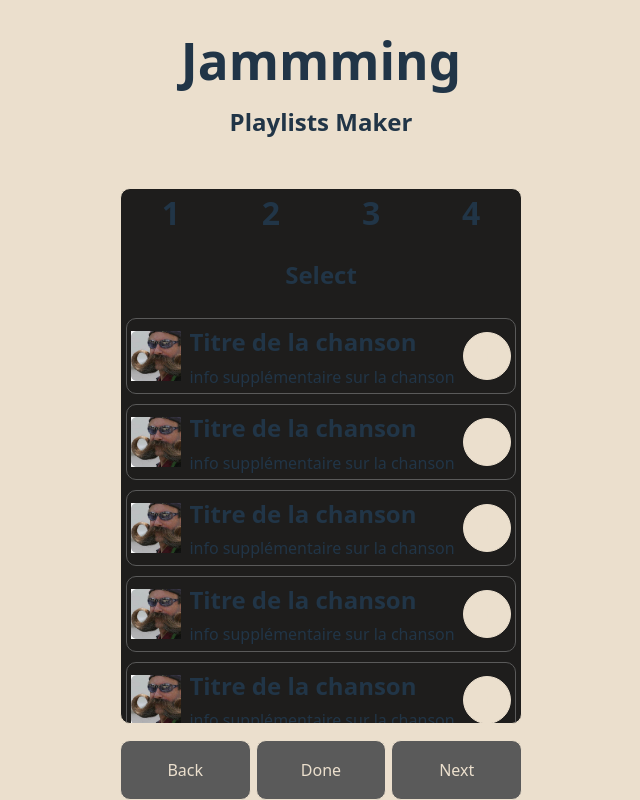
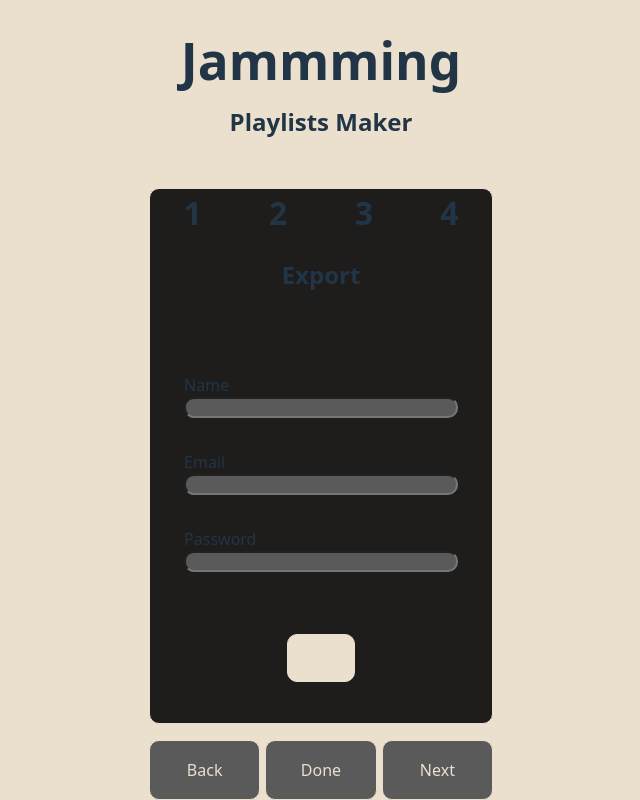
Before and after one commit to rjacqmotte/jammming, a React app: page / in a window 1280 px wide. Shown: the whole page, without its empty margins (319-959 px from the left). Built offline with nearby package versions, Linux system fonts and the light colour scheme; the HTML template or start-up script is replaced by a standard one.

Commit message:
create saveForm component

```diff
--- a/src/components/MainView/MainView.jsx
+++ b/src/components/MainView/MainView.jsx
@@ -2,13 +2,14 @@ import styles from './MainView.module.css'
 import Menu from '../Menu/Menu'
 import SearchBar from '../SearchBar/SearchBar'
 import TrackList from '../TrackList/TrackList'
+import SaveForm from '../SaveForm/SaveForm'
 
 function MainView() {
     return (
         <div className={styles.mainView}>
             <Menu />
             <div className={styles.mainViewContainer}>
-                <TrackList/>
+                <SaveForm/>
             </div>
         </div>
     )
--- /dev/null
+++ b/src/components/SaveForm/SaveForm.jsx
@@ -0,0 +1,27 @@
+import styles from './SaveForm.module.css'
+
+function SaveForm() {
+    return (
+        <div className={styles.saveFormContainer}>
+            <h2 calssName={styles.saveFormTitle}>Export</h2>
+            <form className={styles.saveForm}>
+                <div className={styles.saveFormBlock}>
+                    <label htmlFor='name' className={styles.saveFormLabel}>Name</label>
+                    <input id='name' type='text' className={styles.saveFormInput} />
+                </div>
+                <div className={styles.saveFormBlock}>
+                    <label htmlFor='email' className={styles.saveFormLabel}>Email</label>
+                    <input id='email' type='email' className={styles.saveFormInput} />
+                </div>
+                <div className={styles.saveFormBlock}>
+                    <label htmlFor='password' className={styles.saveFormLabel}>Password</label>
+                    <input id='password' type='password' className={styles.saveFormInput} />
+                </div>
+                <button className={styles.saveFormBtn} type='submit'>Submit</button>
+            </form>
+
+        </div>
+    )
+}
+
+export default SaveForm
--- /dev/null
+++ b/src/components/SaveForm/SaveForm.module.css
@@ -0,0 +1,27 @@
+.saveFormContainer {
+    display: flex;
+    flex-direction: column;
+    align-items: center;
+    width: 100%;
+}
+
+.saveForm {
+    display: flex;
+    flex-direction: column;
+    align-items: center;
+    width: 100%;
+    gap: 2rem;
+    margin-top: 60px;
+}
+
+.saveFormBlock {
+    display: flex;
+    flex-direction: column;
+    width: 80%;
+}
+
+.saveFormInput {}
+
+.saveFormBtn {
+    margin-top: 30px;
+}
```
